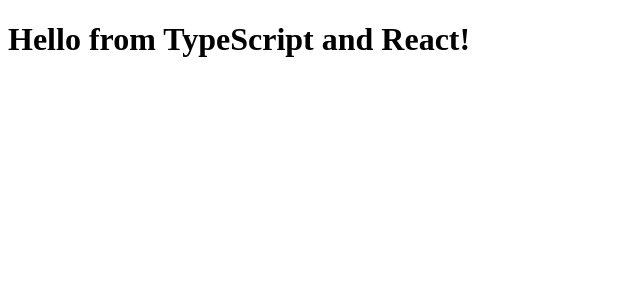
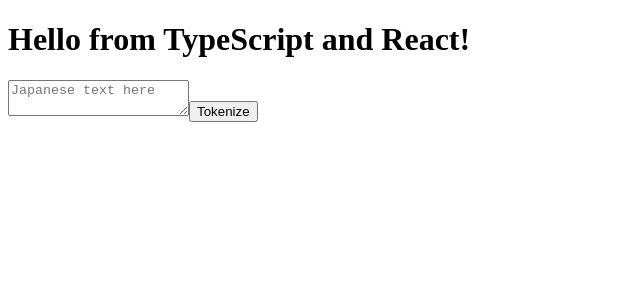
Before and after one commit to cmoen/typescript-playground, a React app: page / in a window 1280 px wide. Shown: the top 300 px of the page, without its empty margins (0-640 px from the left). Built offline with nearby package versions, Linux system fonts and the light colour scheme.

Commit message:
Added a textarea and a button

```diff
--- a/index.html
+++ b/index.html
@@ -2,7 +2,7 @@
 <html>
 <head>
     <meta charset="UTF-8" />
-    <title>Hello React!</title>
+    <title>App React!</title>
 </head>
 <body>
 <div id="example"></div>
--- a/package.json
+++ b/package.json
@@ -2,7 +2,6 @@
   "name": "typescript-playground",
   "version": "1.0.0",
   "description": "Getting started with TypeScript",
-  "main": "index.js",
   "scripts": {
     "test": "echo \"Error: no test specified\" && exit 1",
     "webpack": "webpack",
@@ -13,8 +12,11 @@
   "dependencies": {
     "@types/react": "^16.4.6",
     "@types/react-dom": "^16.0.6",
+    "@types/react-redux": "^5.0.7",
     "react": "^16.4.1",
-    "react-dom": "^16.4.1"
+    "react-dom": "^16.4.1",
+    "react-redux": "^5.0.7",
+    "redux": "^4.0.0"
   },
   "devDependencies": {
     "copy-webpack-plugin": "^4.5.2",
--- /dev/null
+++ b/src/components/App.tsx
@@ -0,0 +1,45 @@
+import * as React from "react";
+import {Input} from "./Input";
+import {Button} from "./Button";
+import {ChangeEvent} from "react";
+
+export interface HelloProps {
+    compiler: string;
+    framework: string;
+}
+
+export interface TokenizerState {
+    input: string;
+}
+
+// 'HelloProps' describes the shape of props.
+// State is never set so we use the '{}' type.
+export class App extends React.Component<HelloProps, TokenizerState> {
+
+    constructor(props: any) {
+        super(props);
+        this.state = {input: ''};
+        this.handleChange = this.handleChange.bind(this);
+        this.tokenizerClick = this.tokenizerClick.bind(this);
+    }
+
+    render() {
+        return <div>
+            <h1>Hello from {this.props.compiler} and {this.props.framework}!</h1>
+            {/*<Input/>*/}
+
+            <textarea placeholder="Japanese text here" onChange={this.handleChange}></textarea>
+            <Button title="Tokenize" onClick={this.tokenizerClick}/>
+        </div>
+    }
+
+    handleChange(event: ChangeEvent<HTMLTextAreaElement>) {
+        console.log("handleEvent", event.target.value);
+        this.setState({input: event.target.value});
+    }
+
+    tokenizerClick() {
+
+        console.log("Tokenize", this.state.input);
+    }
+}
--- /dev/null
+++ b/src/components/Button.tsx
@@ -0,0 +1,17 @@
+import * as React from "react";
+
+export interface ButtonProps {
+    title: string;
+    onClick: any;
+}
+
+export class Button extends React.Component<ButtonProps, {}> {
+
+    constructor(props: ButtonProps) {
+        super(props);
+    }
+
+    render() {
+        return <button onClick={this.props.onClick}>{this.props.title}</button>
+    }
+}
--- a/src/components/Hello.tsx
+++ /dev/null
@@ -1,11 +0,0 @@
-import * as React from "react";
-
-export interface HelloProps { compiler: string; framework: string; }
-
-// 'HelloProps' describes the shape of props.
-// State is never set so we use the '{}' type.
-export class Hello extends React.Component<HelloProps, {}> {
-    render() {
-        return <h1>Hello from {this.props.compiler} and {this.props.framework}!</h1>;
-    }
-}
--- a/src/index.tsx
+++ b/src/index.tsx
@@ -1,9 +1,9 @@
 import * as React from "react";
 import * as ReactDOM from "react-dom";
 
-import { Hello } from "./components/Hello";
+import { App } from "./components/App";
 
 ReactDOM.render(
-    <Hello compiler="TypeScript" framework="React" />,
+    <App compiler="TypeScript" framework="React" />,
     document.getElementById("example")
 );
```
Also changed, not shown: 1 other file (tests, documents, lock files or other folders).
